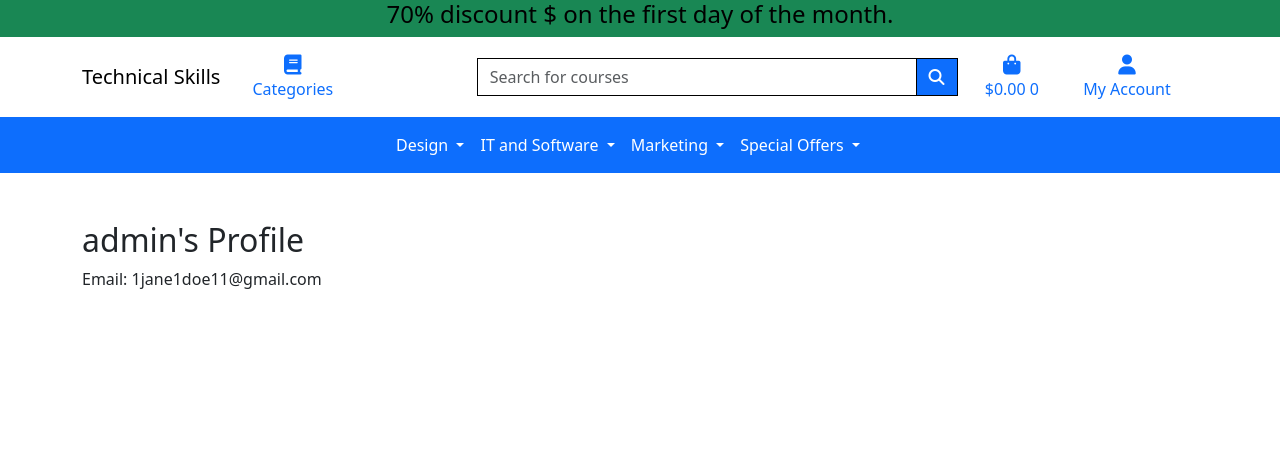
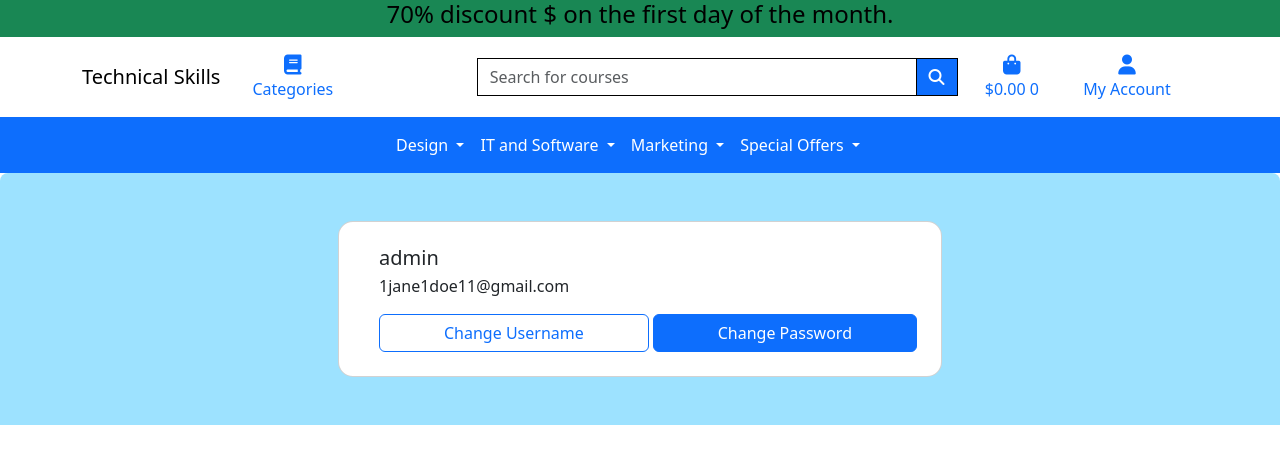
Before and after one commit to EIN-1/Project-5, a Django app: page /profile/ in a window 1280 px wide. Shown: the top 464 px of the page. Run offline with Django 3.2, Linux system fonts and the light colour scheme; a user stored in the database is signed in; data comes from the database, SQL or seed files in the repository; data that the repository does not hold is empty; some libraries are stand-ins or nearby versions.

Commit message:
Added user Profile page

```diff
--- a/products/models.py
+++ b/products/models.py
@@ -44,7 +44,7 @@ class CartItem(models.Model):
 
 
 class Order(models.Model):
-    user = models.ForeignKey(User, on_delete=models.PROTECT)
+    user = models.ForeignKey(User, on_delete=models.PROTECT, related_name='orders')
     amount = models.IntegerField()
     stripe_id = models.CharField(max_length=255)
     status = models.CharField(max_length=20)
--- a/templates/account/profile.html
+++ b/templates/account/profile.html
@@ -1,8 +1,24 @@
 {% extends "base.html" %}
 
 {% block content %}
-<div class="container mt-5">
-    <h2>{{ user.username }}'s Profile</h2>
-    <p>Email: {{ user.email }}</p>
-</div>
+<section class="w-100 px-4 py-5" style="background-color: #9de2ff; border-radius: .5rem .5rem 0 0;">
+    <div class="row d-flex justify-content-center">
+      <div class="col col-md-9 col-lg-7 col-xl-6">
+        <div class="card" style="border-radius: 15px;">
+          <div class="card-body p-4">
+            <div class="d-flex">
+              <div class="flex-grow-1 ms-3">
+                <h5 class="mb-1">{{user.username}}</h5>
+                <p class="mb-2 pb-1">{{user.email}}</p>
+                <div class="d-flex pt-1">
+                  <a  type="button" class="btn btn-outline-primary me-1 flex-grow-1">Change Username</a>
+                  <a  type="button" class="btn btn-primary flex-grow-1">Change Password</a>
+                </div>
+              </div>
+            </div>
+          </div>
+        </div>
+      </div>
+    </div>
+  </section>
 {% endblock %}
```
